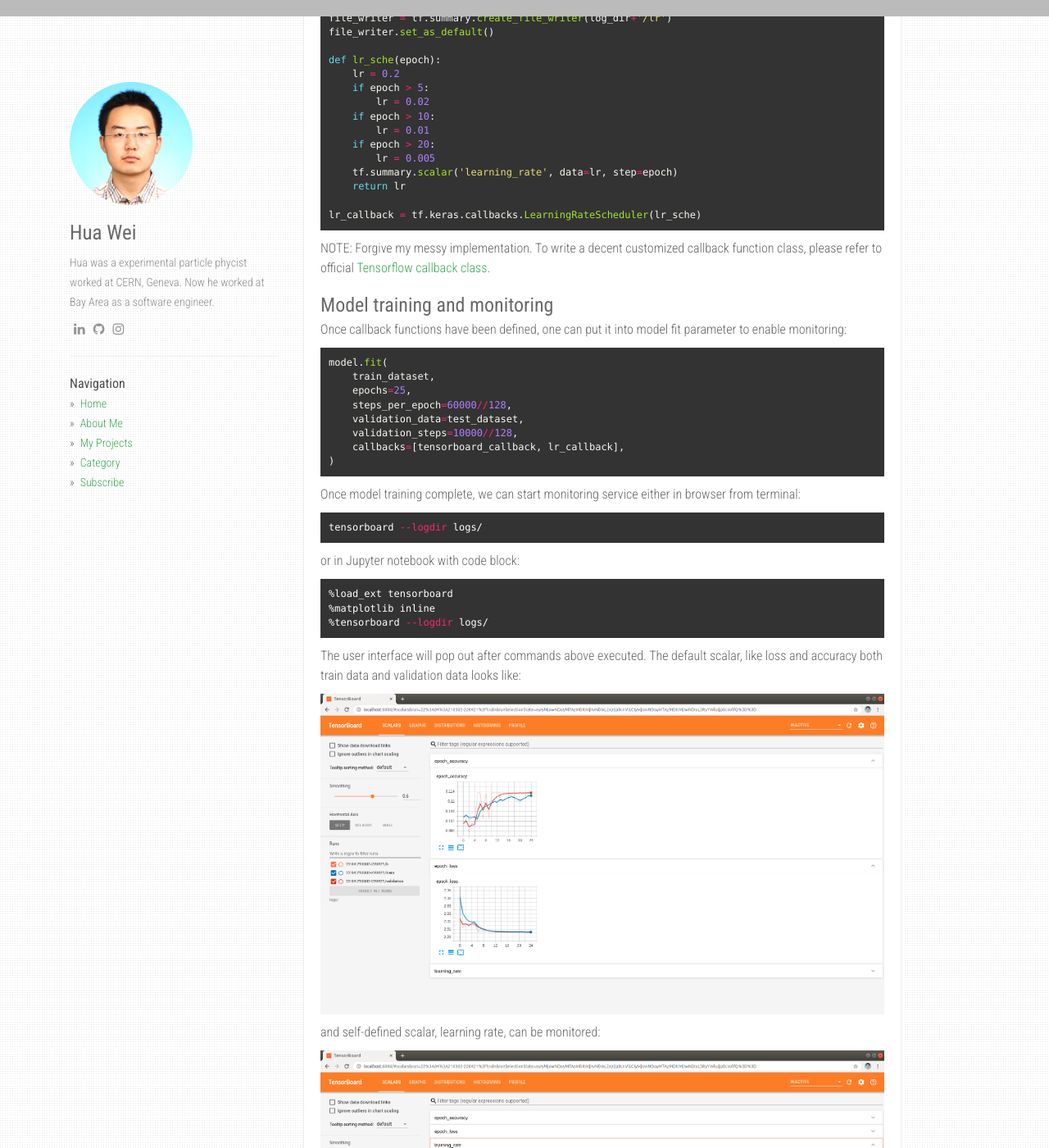
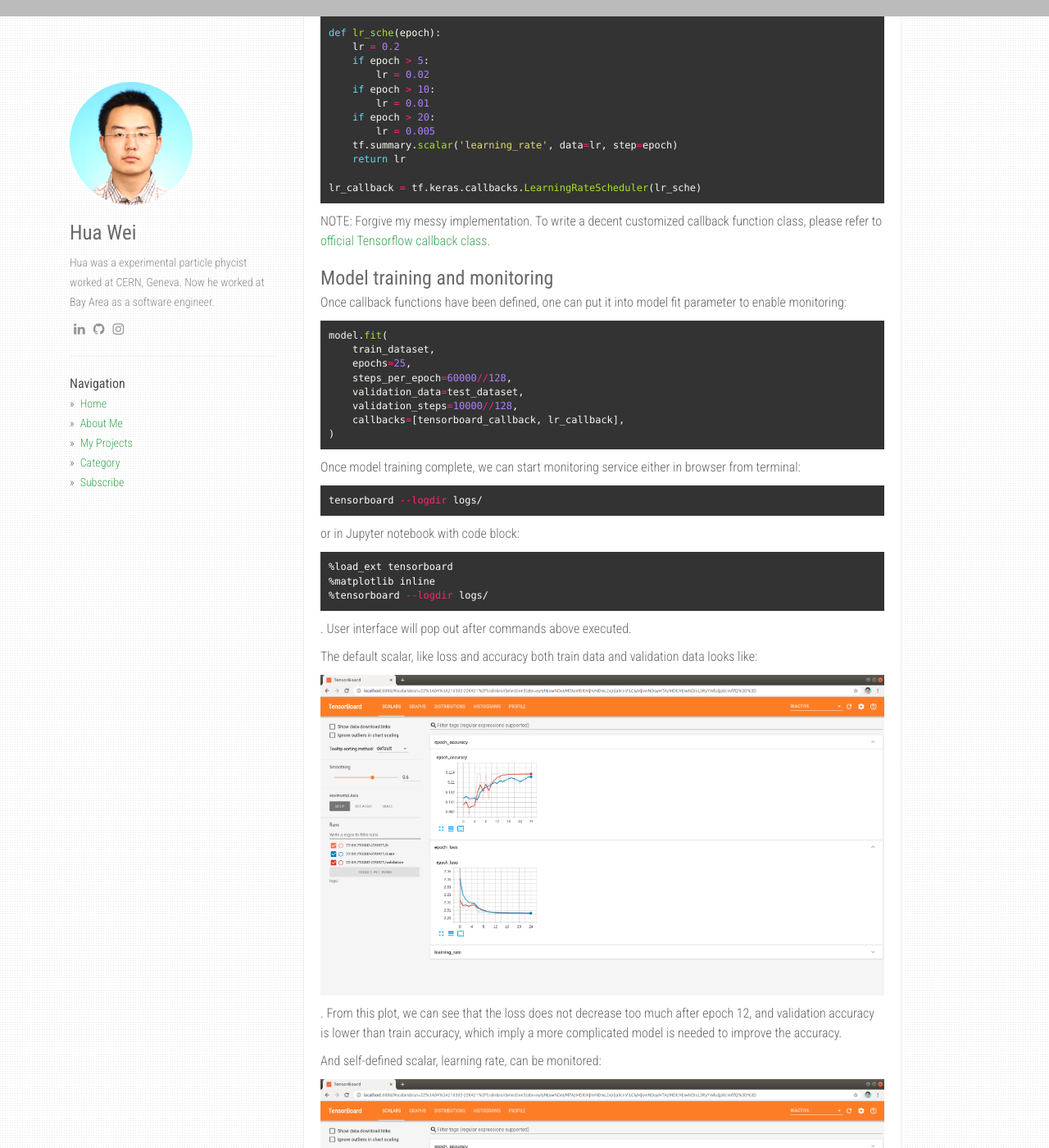
Before and after one commit to weihuacern/weihuacern.github.io, a Jekyll site: the page built from _posts/2020-03-03-TENSORBOARD_TENSORFLOW_MODEL_TRAINING_VISUALIZATION/2020-03-03-TENSORBOARD_TENSORFLOW_MODEL_TRAINING_VISUALIZATION.md, in a window 1280 px wide and 1400 px high, scrolled down 1883 px. Shown: the whole window at 82% size. Built offline with Jekyll 4.4.1, drawn with Linux system fonts in a browser that asks for light colours; nearby versions of some CDN libraries; comment, search, counter and statistics services are not loaded; some of the changed text lies outside the part shown.

Commit message:
fix small typos in the blog

````diff
--- a/_posts/2020-03-03-TENSORBOARD_TENSORFLOW_MODEL_TRAINING_VISUALIZATION/2020-03-03-TENSORBOARD_TENSORFLOW_MODEL_TRAINING_VISUALIZATION.md
+++ b/_posts/2020-03-03-TENSORBOARD_TENSORFLOW_MODEL_TRAINING_VISUALIZATION/2020-03-03-TENSORBOARD_TENSORFLOW_MODEL_TRAINING_VISUALIZATION.md
@@ -95,7 +95,7 @@
 lr_callback = tf.keras.callbacks.LearningRateScheduler(lr_sche)
 ```
 
-NOTE: Forgive my messy implementation. To write a decent customized callback function class, please refer to official [Tensorflow callback class](https://github.com/tensorflow/tensorflow/blob/v2.1.0/tensorflow/python/keras/callbacks.py#L1400-L1836).
+NOTE: Forgive my messy implementation. To write a decent customized callback function class, please refer to [official Tensorflow callback class](https://github.com/tensorflow/tensorflow/blob/v2.1.0/tensorflow/python/keras/callbacks.py#L1400-L1836).
 
 ### Model training and monitoring
 
@@ -126,23 +126,31 @@
 %tensorboard --logdir logs/
 ```
 
-The user interface will pop out after commands above executed. The default scalar, like loss and accuracy both train data and validation data looks like:
+. User interface will pop out after commands above executed.
 
-![AAA](/assets/20200303_TENSORBOARD_TENSORFLOW_MODEL_TRAINING_VISUALIZATION/tb-scalar-default.png)
+The default scalar, like loss and accuracy both train data and validation data looks like:
 
-and self-defined scalar, learning rate, can be monitored:
+![TensorBoard scalar, default](/assets/20200303_TENSORBOARD_TENSORFLOW_MODEL_TRAINING_VISUALIZATION/tb-scalar-default.png)
 
-![AAA](/assets/20200303_TENSORBOARD_TENSORFLOW_MODEL_TRAINING_VISUALIZATION/tb-scalar-lr.png)
+. From this plot, we can see that the loss does not decrease too much after epoch 12, and validation accuracy is lower than train accuracy, which imply a more complicated model is needed to improve the accuracy.
+
+And self-defined scalar, learning rate, can be monitored:
+
+![TensorBoard scalar, learning rate](/assets/20200303_TENSORBOARD_TENSORFLOW_MODEL_TRAINING_VISUALIZATION/tb-scalar-lr.png)
+
+, which indicates that the learning rate is changed as expected when training epoch increased.
 
 Moreover, the distribution and histogram of model parameters are demonstrated like:
 
-![AAA](/assets/20200303_TENSORBOARD_TENSORFLOW_MODEL_TRAINING_VISUALIZATION/tb-distro-model-para.png)
+![TensorBoard distribution, model parameters](/assets/20200303_TENSORBOARD_TENSORFLOW_MODEL_TRAINING_VISUALIZATION/tb-distro-model-para.png)
 
-![AAA](/assets/20200303_TENSORBOARD_TENSORFLOW_MODEL_TRAINING_VISUALIZATION/tb-histo-model-para.png)
+![TensorBoard histogram, model parameters](/assets/20200303_TENSORBOARD_TENSORFLOW_MODEL_TRAINING_VISUALIZATION/tb-histo-model-para.png)
+
+, which demonstrate the model parameters in all layers as model being trained.
 
 Finally, the model architecture can be found in graph tab also:
 
-![AAA](/assets/20200303_TENSORBOARD_TENSORFLOW_MODEL_TRAINING_VISUALIZATION/tb-graph-model.png)
+![TensorBoard graph, model](/assets/20200303_TENSORBOARD_TENSORFLOW_MODEL_TRAINING_VISUALIZATION/tb-graph-model.png)
 
 ### Trouble shooting
 
````
Also changed, not shown: other parts of _posts/2020-03-03-TENSORBOARD_TENSORFLOW_MODEL_TRAINING_VISUALIZATION/2020-03-03-TENSORBOARD_TENSORFLOW_MODEL_TRAINING_VISUALIZATION.md (+1 -1 lines).
